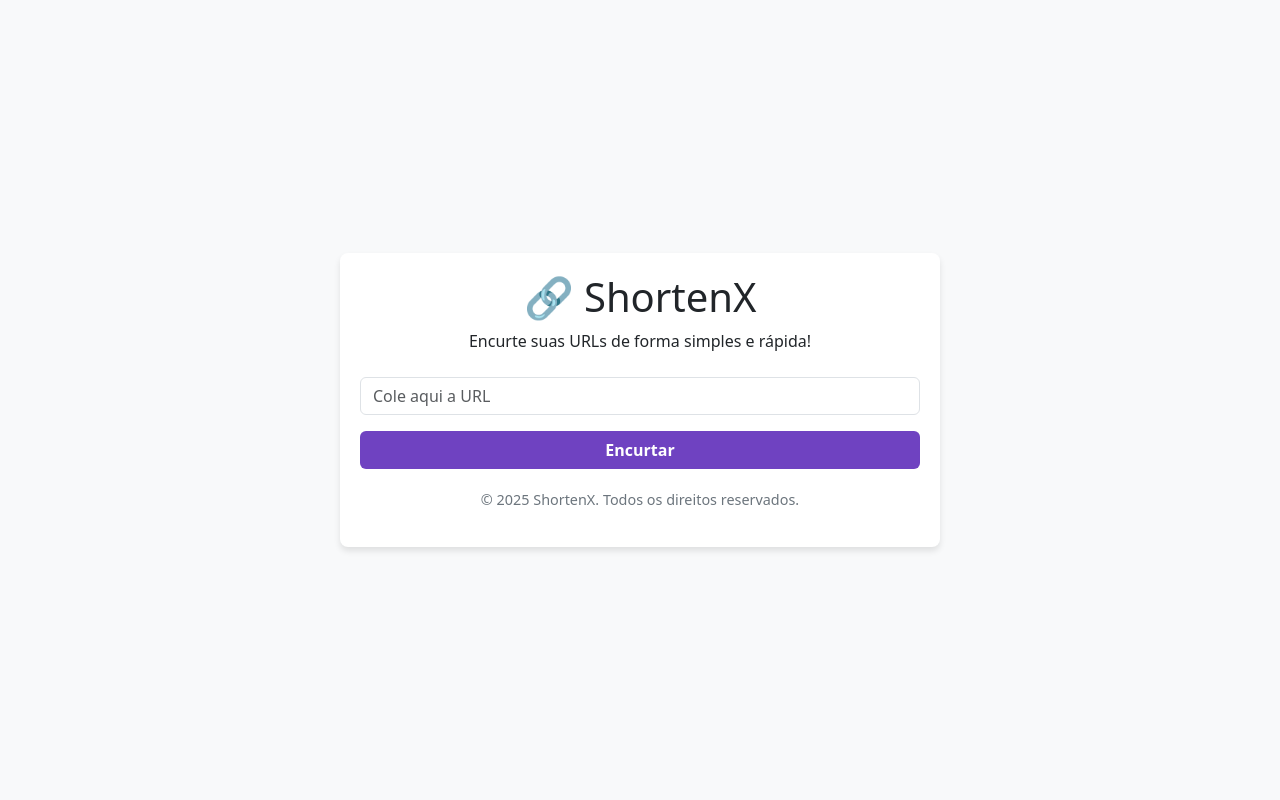
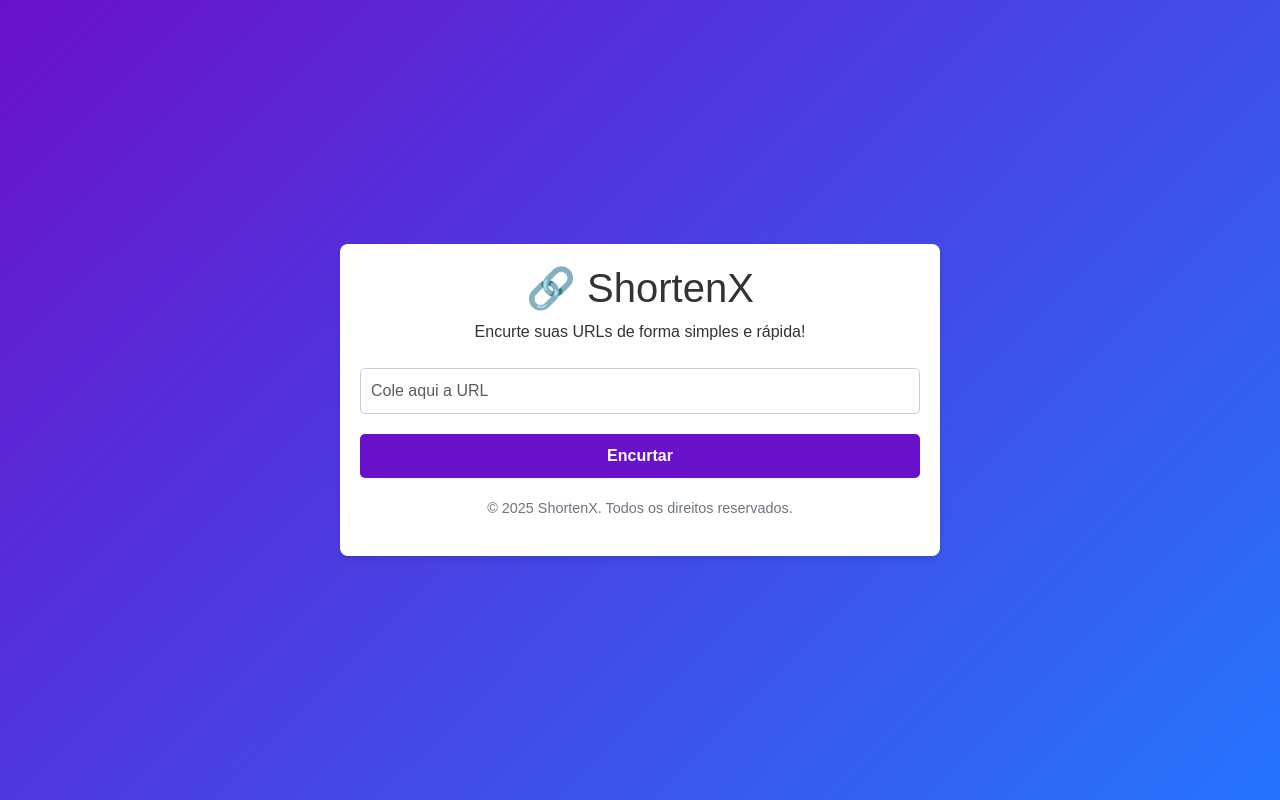
Before and after one commit to O-Farias/ShortenX, a Flask app: page / in a window 1280 px wide. Run offline with Flask 3, Linux system fonts and the light colour scheme.

Commit message:
adiciona gradient no `background ` do `frontend`

```diff
--- a/templates/home.html
+++ b/templates/home.html
@@ -10,12 +10,14 @@
     />
     <style>
       body {
-        background-color: #f8f9fa;
+        font-family: "Arial", sans-serif;
+        background: linear-gradient(135deg, #6a11cb, #2575fc);
+        color: #333;
+        margin: 0;
         display: flex;
         justify-content: center;
         align-items: center;
         height: 100vh;
-        margin: 0;
       }
       .container {
         max-width: 600px;
@@ -26,17 +28,32 @@
         text-align: center;
       }
       .btn-submit {
-        background-color: #6f42c1;
+        background-color: #6a11cb;
         color: white;
         font-weight: bold;
+        border: none;
+        padding: 10px;
+        cursor: pointer;
+        border-radius: 5px;
+        transition: background-color 0.3s ease;
       }
       .btn-submit:hover {
-        background-color: #5a379e;
+        background-color: #2575fc;
+      }
+      input[type="url"] {
+        width: 100%;
+        padding: 10px;
+        margin: 20px 0;
+        border: 1px solid #ccc;
+        border-radius: 5px;
       }
       footer {
         margin-top: 20px;
         font-size: 0.9rem;
         color: #6c757d;
+      }
+      .alert {
+        text-align: left;
       }
     </style>
   </head>
```
Also changed, not shown: instance/shortify.db.
